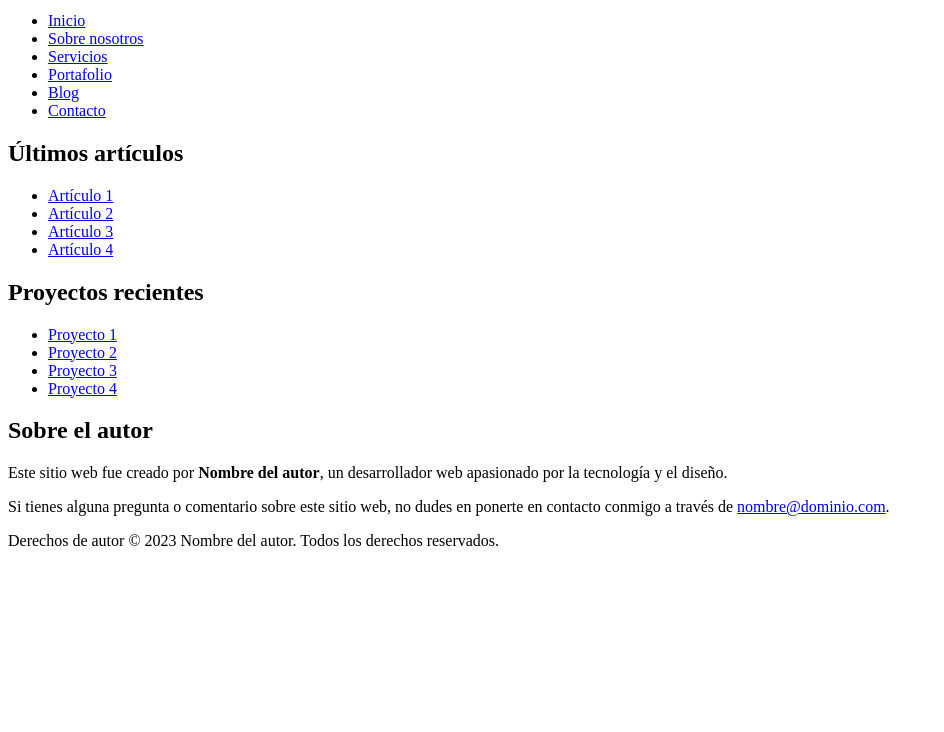
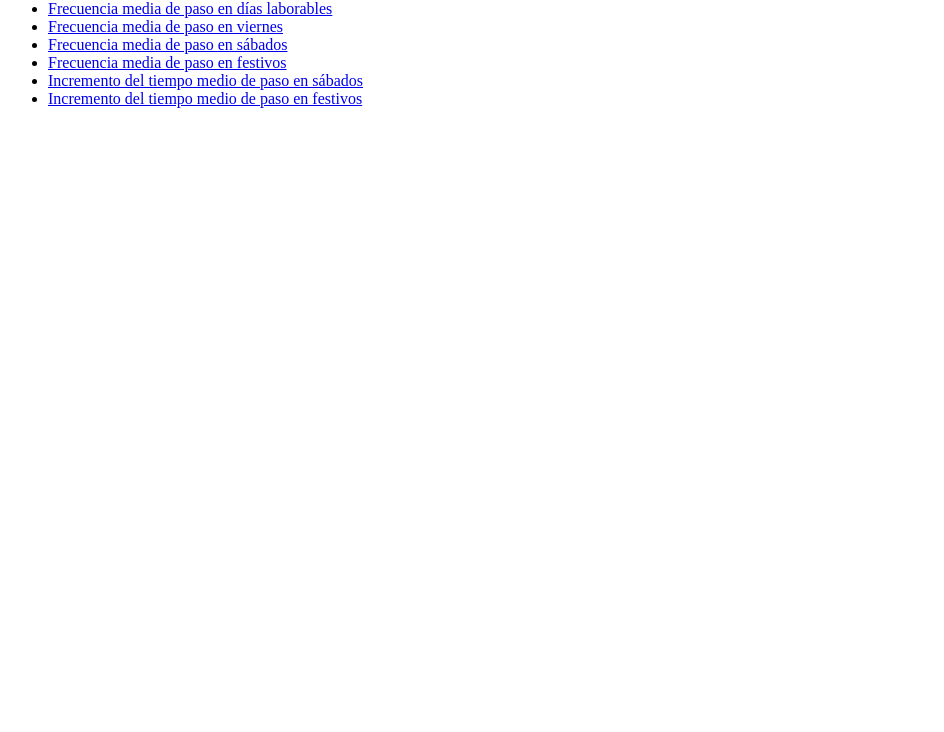
Before and after one commit to manueljerez7/sevillaTransportStats, a plain HTML site: page index.html in a window 1280 px wide. Shown: the part 68-800 px from the top of the page, without its empty margins (0-944 px from the left). Drawn offline with Linux system fonts and the light colour scheme.

Commit message:
Update index.html

```diff
--- a/index.html
+++ b/index.html
@@ -7,50 +7,22 @@
 </head>
 <body class="dark-mode">
 	<header>
-		<h1>Mi sitio web</h1>
+		<h1 Estadísticas TUSSAM </h1>
 	</header>
-
-	<nav>
-		<ul>
-			<li><a href="#">Inicio</a></li>
-			<li><a href="#">Sobre nosotros</a></li>
-			<li><a href="#">Servicios</a></li>
-			<li><a href="#">Portafolio</a></li>
-			<li><a href="#">Blog</a></li>
-			<li><a href="#">Contacto</a></li>
-		</ul>
-	</nav>
 
 	<main>
 		<section>
-			<h2>Últimos artículos</h2>
+			<h2>Estadísticas de paradas</h2>
 			<ul>
-				<li><a href="#">Artículo 1</a></li>
-				<li><a href="#">Artículo 2</a></li>
-				<li><a href="#">Artículo 3</a></li>
-				<li><a href="#">Artículo 4</a></li>
-			</ul>
-		</section>
-
-		<section>
-			<h2>Proyectos recientes</h2>
-			<ul>
-				<li><a href="#">Proyecto 1</a></li>
-				<li><a href="#">Proyecto 2</a></li>
-				<li><a href="#">Proyecto 3</a></li>
-				<li><a href="#">Proyecto 4</a></li>
+				<li><a href="avgFreqLab.html">Frecuencia media de paso en días laborables</a></li>
+				<li><a href="avgFreqVie.html">Frecuencia media de paso en viernes</a></li>
+				<li><a href="avgFreqSab.html">Frecuencia media de paso en sábados</a></li>
+				<li><a href="avgFreqFest.html">Frecuencia media de paso en festivos</a></li>
+				<li><a href="increaseSab.html">Incremento del tiempo medio de paso en sábados</a></li>
+				<li><a href="increaseFest.html">Incremento del tiempo medio de paso en festivos</a></li>
 			</ul>
 		</section>
 	</main>
 
-	<aside>
-		<h2>Sobre el autor</h2>
-		<p>Este sitio web fue creado por <strong>Nombre del autor</strong>, un desarrollador web apasionado por la tecnología y el diseño.</p>
-		<p>Si tienes alguna pregunta o comentario sobre este sitio web, no dudes en ponerte en contacto conmigo a través de <a href="mailto:nombre@dominio.com">nombre@dominio.com</a>.</p>
-	</aside>
-
-	<footer>
-		<p>Derechos de autor &copy; 2023 Nombre del autor. Todos los derechos reservados.</p>
-	</footer>
 </body>
 </html>
```
